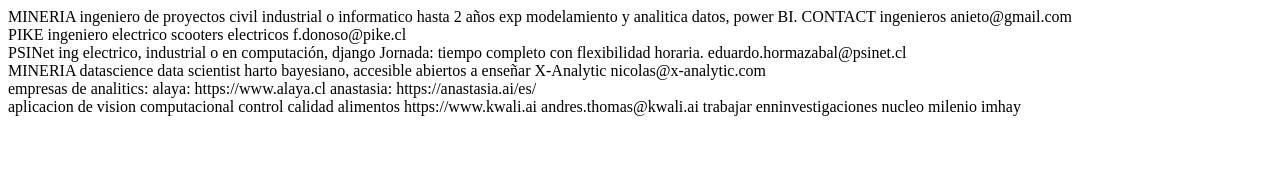
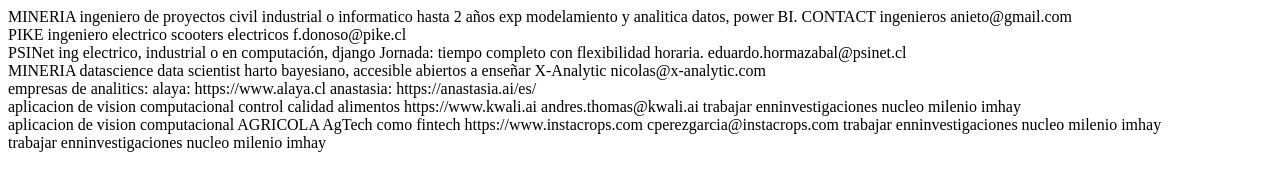
Before and after one commit to lsescares/lasamarillasdeluis, a plain HTML site: page index.html in a window 1280 px wide. Drawn offline with Linux system fonts and the light colour scheme.

Commit message:
Update index.html

```diff
--- a/index.html
+++ b/index.html
@@ -45,6 +45,14 @@
 				andres.thomas@kwali.ai
                                 trabajar enninvestigaciones nucleo milenio imhay
 			</div>
+			<div>	aplicacion de vision computacional
+				AGRICOLA AgTech como fintech
+				https://www.instacrops.com
+				cperezgarcia@instacrops.com
+                                trabajar enninvestigaciones nucleo milenio imhay
+			</div>
+			<div>	trabajar enninvestigaciones nucleo milenio imhay
+			</div>
 
 
 		</body>
```
